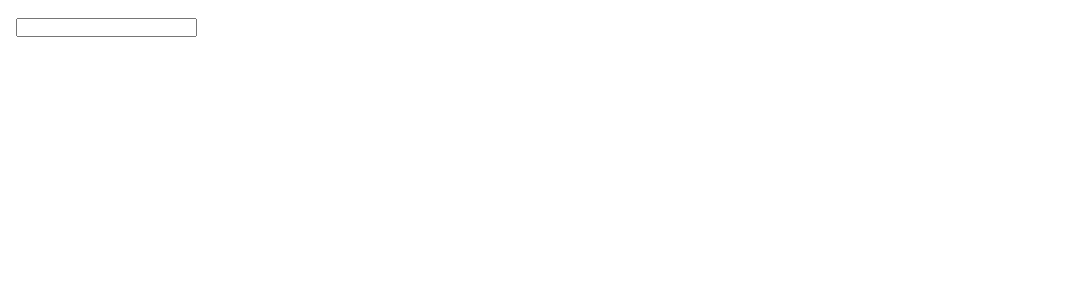
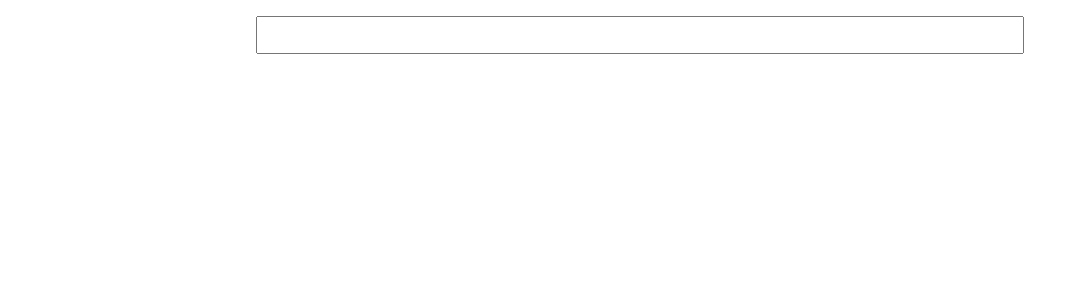
Before and after one commit to simonrevill/react-todo, a React (Create React App) app: page / in a window 1280 px wide. Shown: the top 300 px of the page, without its empty margins (0-1071 px from the left). Built offline with nearby package versions, Linux system fonts and the light colour scheme.

Commit message:
adds app container and styles

```diff
--- a/src/App.tsx
+++ b/src/App.tsx
@@ -3,9 +3,9 @@ import Todo from "./Todo";
 
 function App() {
   return (
-    <>
+    <div className="app">
       <Todo />
-    </>
+    </div>
   );
 }
 
--- a/src/index.css
+++ b/src/index.css
@@ -14,11 +14,23 @@ body {
   box-sizing: border-box;
   padding: 0;
   margin: 0;
+  font-size: inherit;
 }
 
 code {
   font-family: source-code-pro, Menlo, Monaco, Consolas, "Courier New",
     monospace;
+}
+
+.app {
+  max-width: 48rem;
+  margin-inline: auto;
+}
+
+input {
+  width: 100%;
+  padding: 0.5rem;
+  margin-bottom: 1rem;
 }
 
 .todo-item {
@@ -34,6 +46,11 @@ code {
   word-wrap: break-word;
 }
 
+.delete-todo {
+  padding: 0.25rem;
+  cursor: pointer;
+}
+
 .todo-item[data-completed] {
   text-decoration: line-through;
   color: #666;
```
